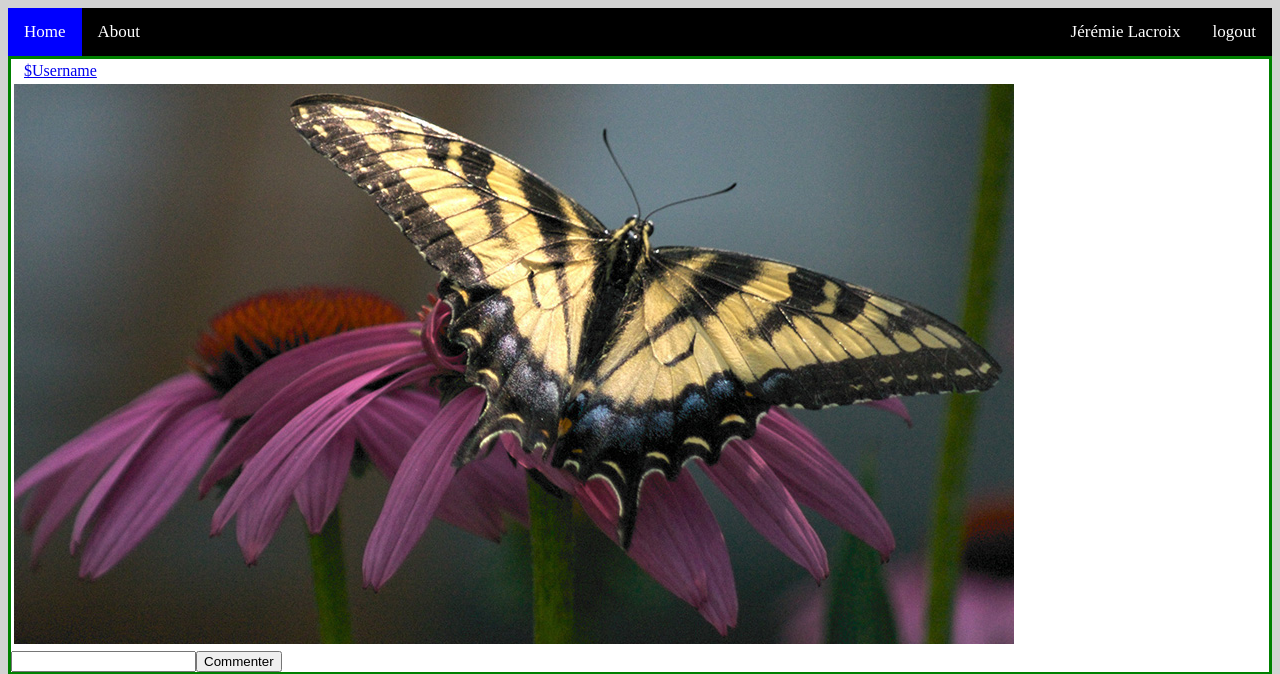
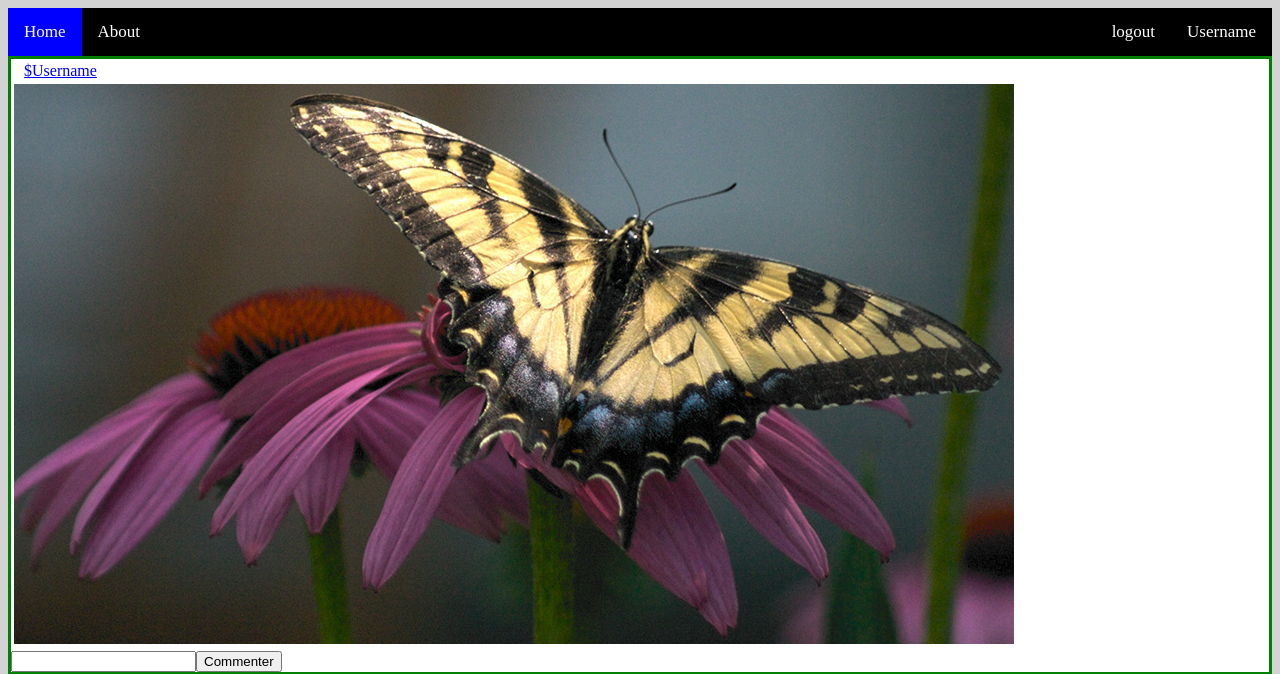
Before and after one commit to JeremieLacroix21/CLG-TP_PHP-PDO, a PHP site: page /PhotoVue.php in a window 1280 px wide. Shown: the top 674 px of the page. Run offline with PHP 8.4, Linux system fonts and the light colour scheme.

Commit message:
Update PhotoVue.php

```diff
--- a/PHP/PhotoVue.php
+++ b/PHP/PhotoVue.php
@@ -1,38 +1,31 @@
 <!DOCTYPE html>
+
 
 
 <header>
 <link rel="stylesheet" href="CSS.PhotoVue.css">
-<header/>
-<?php $Username="Jérémie Lacroix";
-		$connecter=true;
-		$login_link="#login";
 
-?>
-
-<body>
 
 <navigation>
 	<div class="topnav">
 		<a class="active" href="#home">Home</a>
 		<a href="#about">About</a>
 
-  <a style="float:right;" href="#logout"><?php
-	if($connecter==true){
-		echo "logout";
-	}
-  ?> </a>
-  <?php
-	if($connecter==false)
-		echo "<a style='float:right;' href='#login'> Login </a>";
-	else
-		echo "<a style='float:right;' href='#Profil'> $Username </a>";
-  ?>
+
+		<a style='float:right;' href='#Profil'> Username </a>
+		<a style="float:right;" href="#logout"> logout </a>
+
 	</div>
 </navigation>
+<header/>
 
 
-<Post>
+
+<body>
+
+
+
+
 	<div class="photolist">
 		<div class='photo'>
 			<table>
@@ -49,4 +42,5 @@
 
 		<br>
 	</div>
-</Post>
+
+</body>
```
Lines whose indentation alone changed are shown as unchanged.
